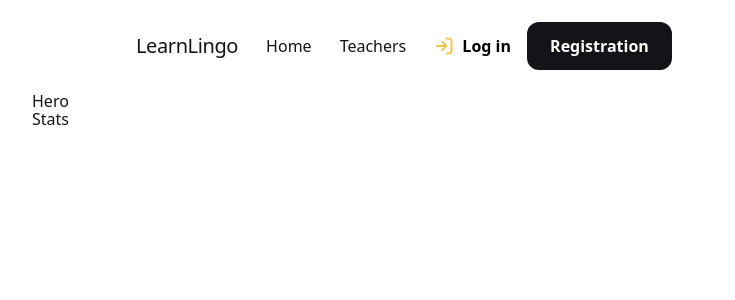
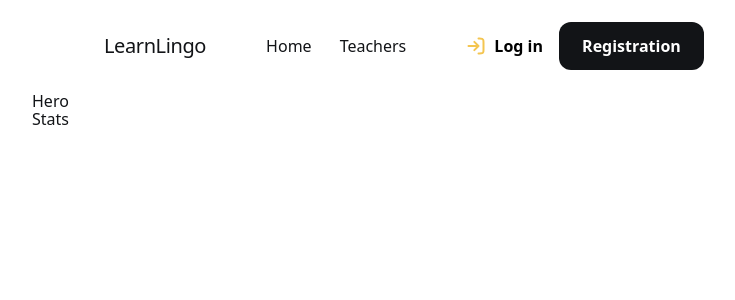
Before and after one commit to vitalii-cherukha/learn-lingo, a React (Vite) app: page / in a window 1280 px wide. Shown: the top 300 px of the page, without its empty margins (256-991 px from the left). Built offline with nearby package versions, Linux system fonts and the light colour scheme.

Commit message:
header styles fix

```diff
--- a/src/components/layout/Header/Header.module.css
+++ b/src/components/layout/Header/Header.module.css
@@ -2,8 +2,6 @@
   display: flex;
   align-items: center;
   justify-content: space-between;
-  padding-left: 64px;
-  padding-right: 64px;
 }
 
 .logoWrapper {
@@ -33,6 +31,11 @@
 
 /* Styles for Tablet devices */
 @media only screen and (min-width: 768px) {
+  .header {
+    padding-left: 32px;
+    padding-right: 32px;
+  }
+
   .nav {
     display: block;
   }
@@ -114,6 +117,11 @@
 }
 /* Styles for Desktop devices */
 @media only screen and (min-width: 1440px) {
+  .header {
+    padding-left: 64px;
+    padding-right: 64px;
+  }
+
   .actionBtnRegister {
     width: 166px;
     height: 48px;
```
